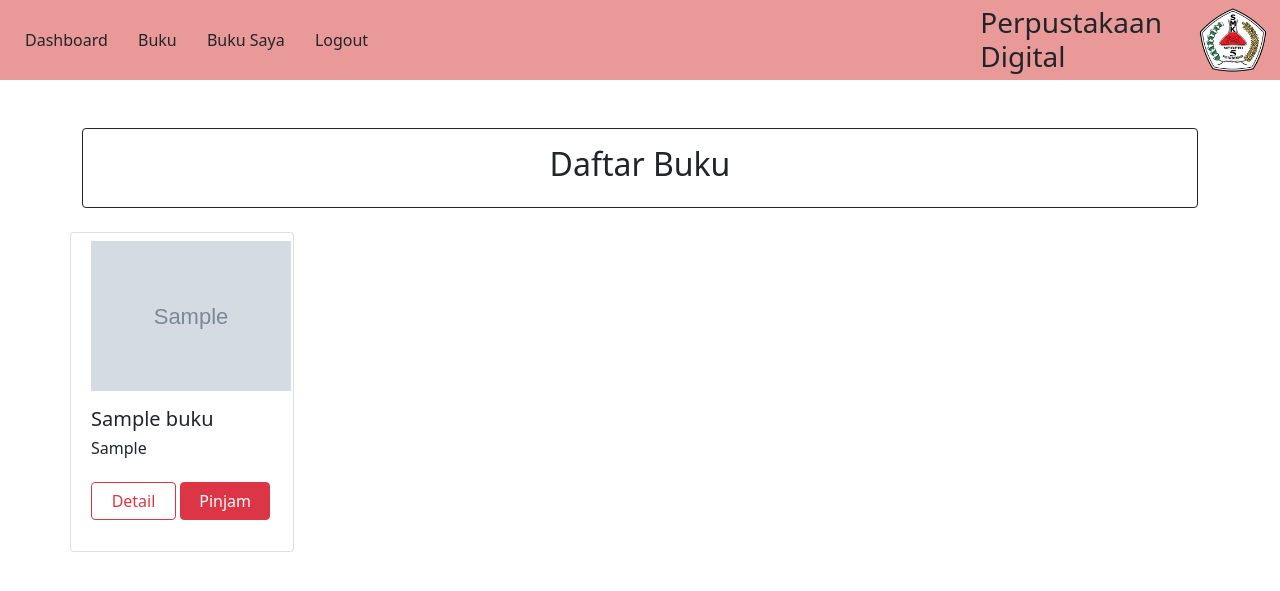
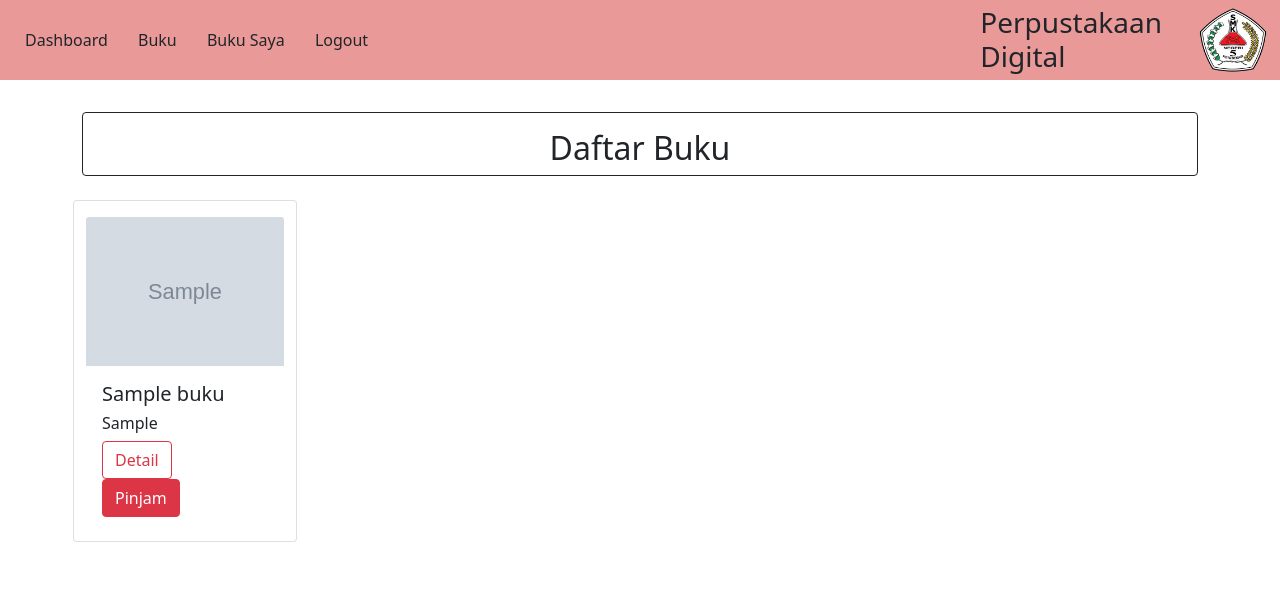
Before and after one commit to hsnaamld/perpus, a PHP site: page /peminjam/buku.php in a window 1280 px wide. Shown: the top 591 px of the page. Run offline with PHP 8.4, Linux system fonts and the light colour scheme; tables that the repository leaves empty or names only in its code hold one stand-in row (values such as "Sample post"); grey boxes marked "Sample" are stand-in pictures; data that the repository does not hold is empty.

Commit message:
Fix layout of books list, make it more tidy

```diff
--- a/peminjam/buku.php
+++ b/peminjam/buku.php
@@ -2,34 +2,35 @@
 include 'layout/header.php';
 ?>
 <div class="container">
-    <div class="row">
-        <div class="col">
-            <div class="card border-dark" style="margin-top:3rem; height:5rem; text-align:center;">
-                <h2 class="mt-3">Daftar Buku</h2>
+    <div class="content">
+        <div class="row">
+            <div class="col">
+                <div class="card border-dark" style="margin-top:2rem; text-align:center;">
+                    <h2 class="mt-3">Daftar Buku</h2>
+                </div>
             </div>
         </div>
-    </div>
-</div>
-<div class="container">
-    <div class="row">
+     <div class="row">
         <?php
         include '../koneksi.php';
         $no = 1;
         $data = mysqli_query($koneksi, "SELECT * from buku");
         while ($d = mysqli_fetch_array($data)) {
         ?>
-            <div class="card mt-4" style="width:14rem; height:20rem; margin-right: 2rem">
-                <img src="<?php echo "../petugas/asset/sampul/$d[foto]"; ?>" class="m-2" alt="" width="200">
-                <div class="card-title m-2">
-                    <h5><?php echo $d['judul']; ?></h5>
-                    <h6><?php echo $d['tahunterbit']; ?></h6>
-                    <a href="data/detail.php?idbuku=<?php echo $d['IDbuku']; ?>" class="btn btn-outline-danger mt-3" style="width:85px">Detail</a>
-                    <a href="data/pinjam_buku.php?idbuku=<?php echo $d['IDbuku']; ?>" class="btn btn-danger mt-3" style=" width:90px">Pinjam</a>
+            <div class="card mt-4" style="width:14rem; margin-left: 3px">
+                <img src="<?php echo "../petugas/asset/sampul/$d[foto]"?>" class="card-img-top" style="margin-top:1rem; margin-right:1rem;" alt="">
+                <div class="card-body">
+                <div class="card-title ">
+                    <h5><?php echo $d['judul'] ?></h5>
+                    <h6><?php echo $d['tahunterbit'] ?></h6>
+                    <a href="data/detail.php?idbuku=<?php echo $d['IDbuku']; ?>" class="btn btn-outline-danger" style="margin-right:21px">Detail</a>
+                    <a href="data/pinjam_buku.php?idbuku=<?php echo $d['IDbuku']; ?>" class="btn btn-danger " >Pinjam</a>
                 </div>
             </div>
         <?php
         }
         ?>
+        <div>
     </div>
 </div>
 <?php
```
